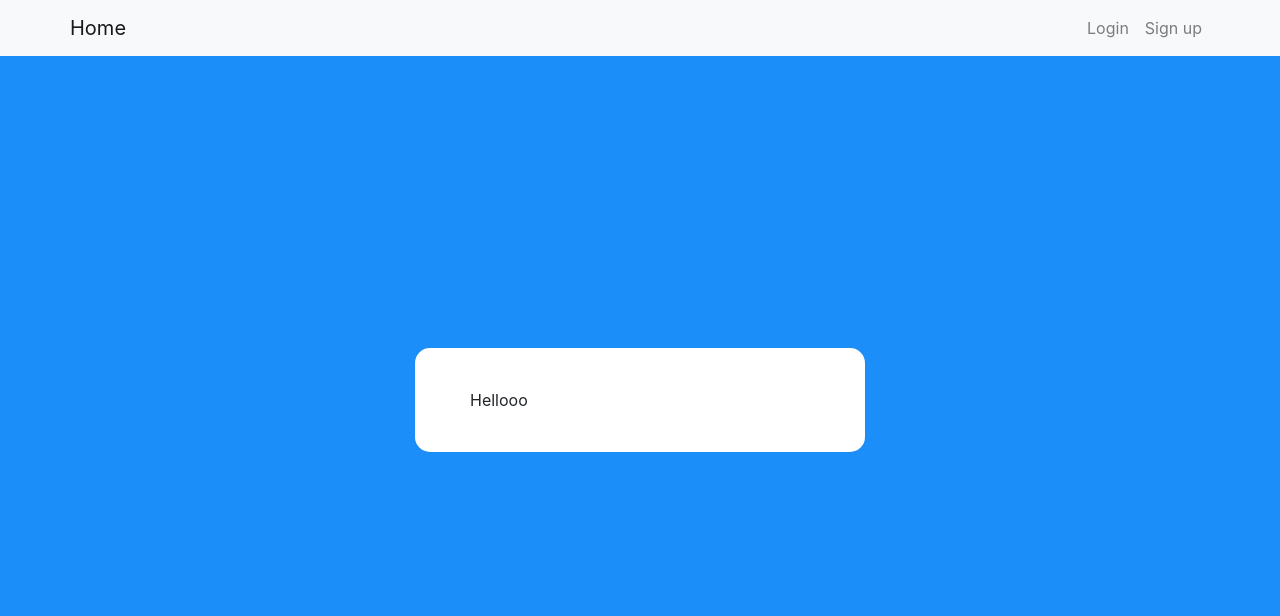
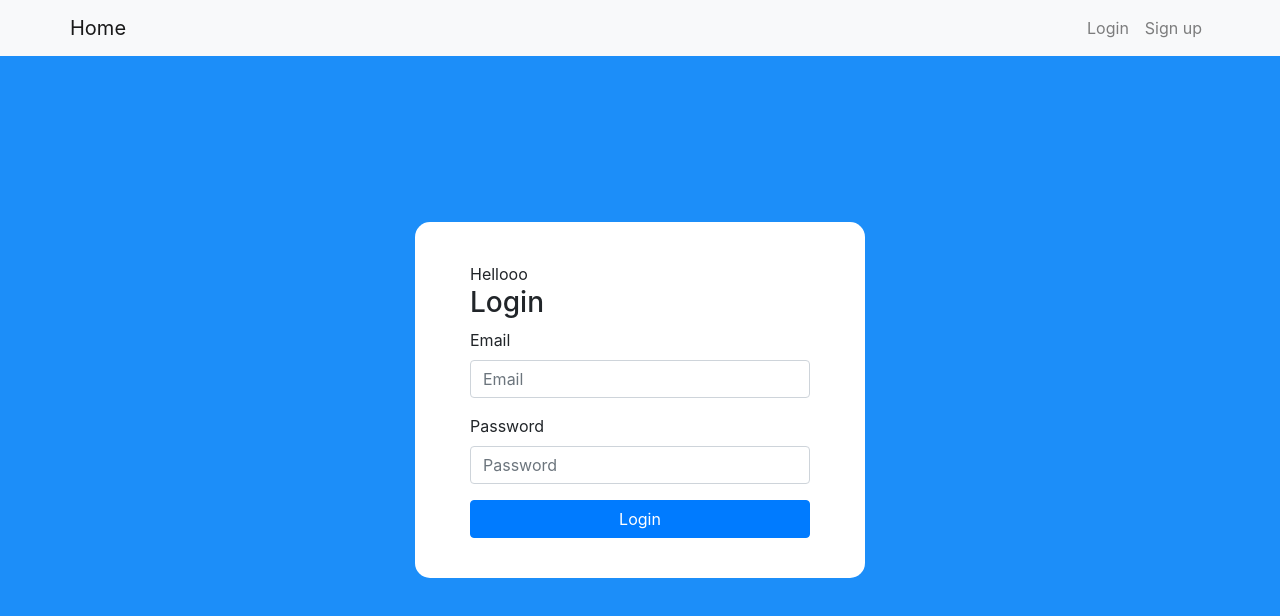
Before and after one commit to tothpeter/hobby-translate-post-repeat-front, a Vue app: page / in a window 1280 px wide. Shown: the top 616 px of the page. Built offline with nearby package versions, Linux system fonts and the light colour scheme.

Commit message:
Add login componenet

```diff
--- a/src/App.vue
+++ b/src/App.vue
@@ -3,6 +3,7 @@
   <div class="auth-wrapper">
     <div class="auth-inner">
       <Home />
+      <Login />
     </div>
   </div>
 </template>
@@ -10,12 +11,14 @@
 <script>
 import Nav from './components/Nav.vue'
 import Home from './components/Home.vue'
+import Login from './components/Login.vue'
 
 export default {
   name: 'App',
   components: {
     Nav,
-    Home
+    Home,
+    Login,
   }
 }
 </script>
--- /dev/null
+++ b/src/components/Login.vue
@@ -0,0 +1,28 @@
+<template>
+  <form>
+    <h3>Login</h3>
+
+    <div class="form-group">
+      <label>Email</label>
+      <input type="email" class="form-control" placeholder="Email">
+    </div>
+
+    <div class="form-group">
+      <label>Password</label>
+      <input type="password" class="form-control" placeholder="Password">
+    </div>
+
+    <button class="btn btn-primary btn-block">Login</button>
+  </form>
+</template>
+
+<script>
+export default {
+  name: 'Login'
+}
+</script>
+
+<!-- Add "scoped" attribute to limit CSS to this component only -->
+<style scoped>
+
+</style>
```
